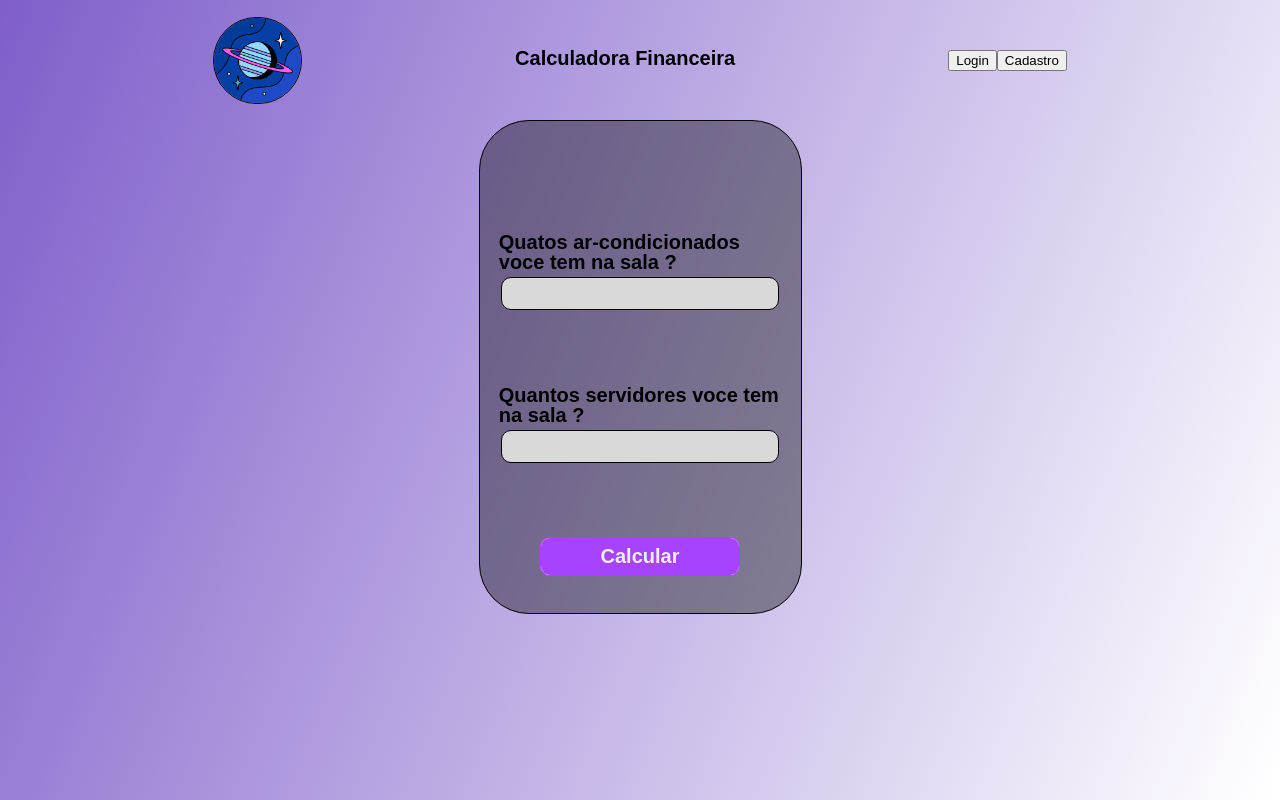
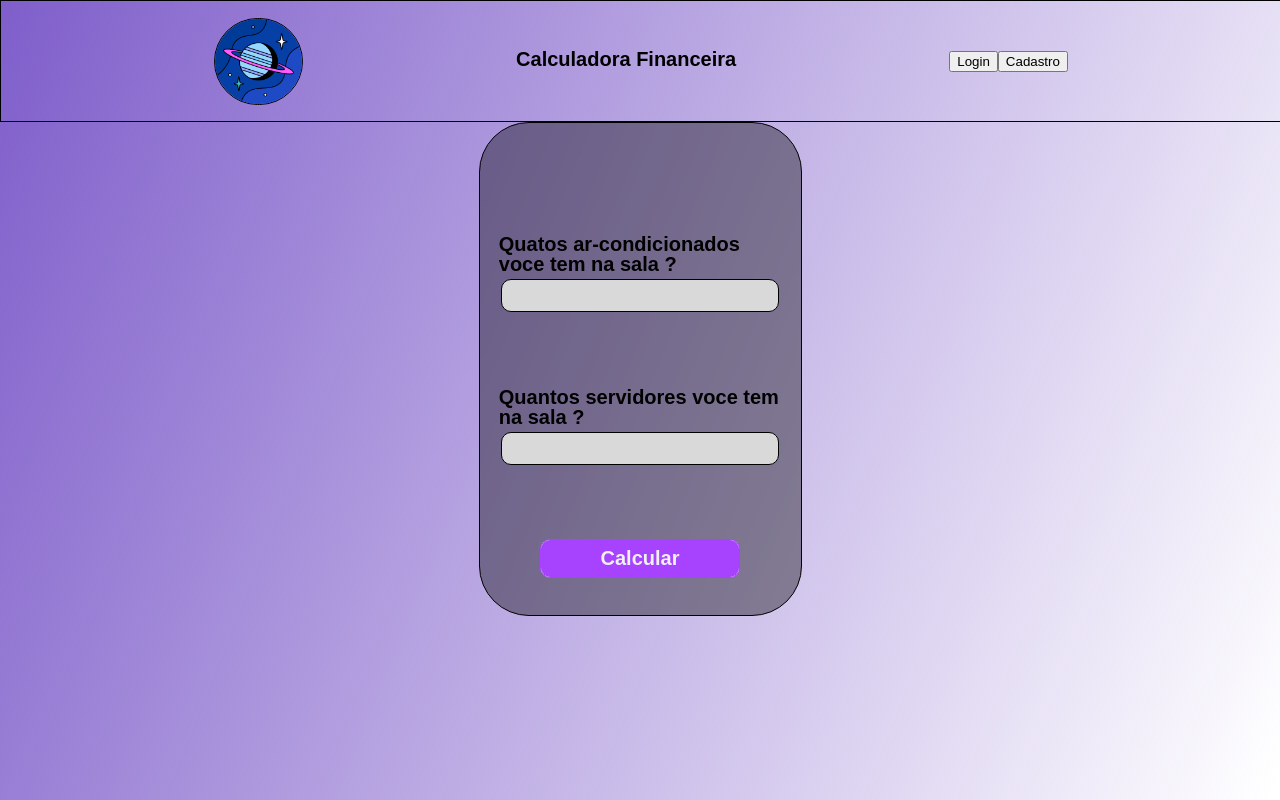
Before and after one commit to maarcos-floriano/SPTECH, a plain HTML site: page Algoritmos/Calculadora Financeira/index.html in a window 1280 px wide. Drawn offline with Linux system fonts and the light colour scheme.

Commit message:
Fiz o CSS da minha calculadora

```diff
--- a/Algoritmos/Calculadora Financeira/index.html
+++ b/Algoritmos/Calculadora Financeira/index.html
@@ -8,7 +8,7 @@
     <link rel="stylesheet" href="styles.css">
 </head>
 <body>
-    <header class="centralizar-linha">
+    <header class="centralizar-linha cabecalho">
         <img src="./imagens/e-mail.png" class="imagem">
         <h1 class="text">Calculadora Financeira</h1>
         <div class="alinhar-linha">
--- a/Algoritmos/Calculadora Financeira/styles.css
+++ b/Algoritmos/Calculadora Financeira/styles.css
@@ -3,9 +3,10 @@ body{
     height: 100vh;
     background: linear-gradient(112deg, #7E5DCA -0.61%, rgba(168, 66, 255, 0.00) 99.39%);
 }
-header{
+.cabecalho{
     width: 100vw;
     height: 120px;
+    border: 1px solid black;
 }
 .text{
     font-family: Arial, Helvetica, sans-serif;
```
